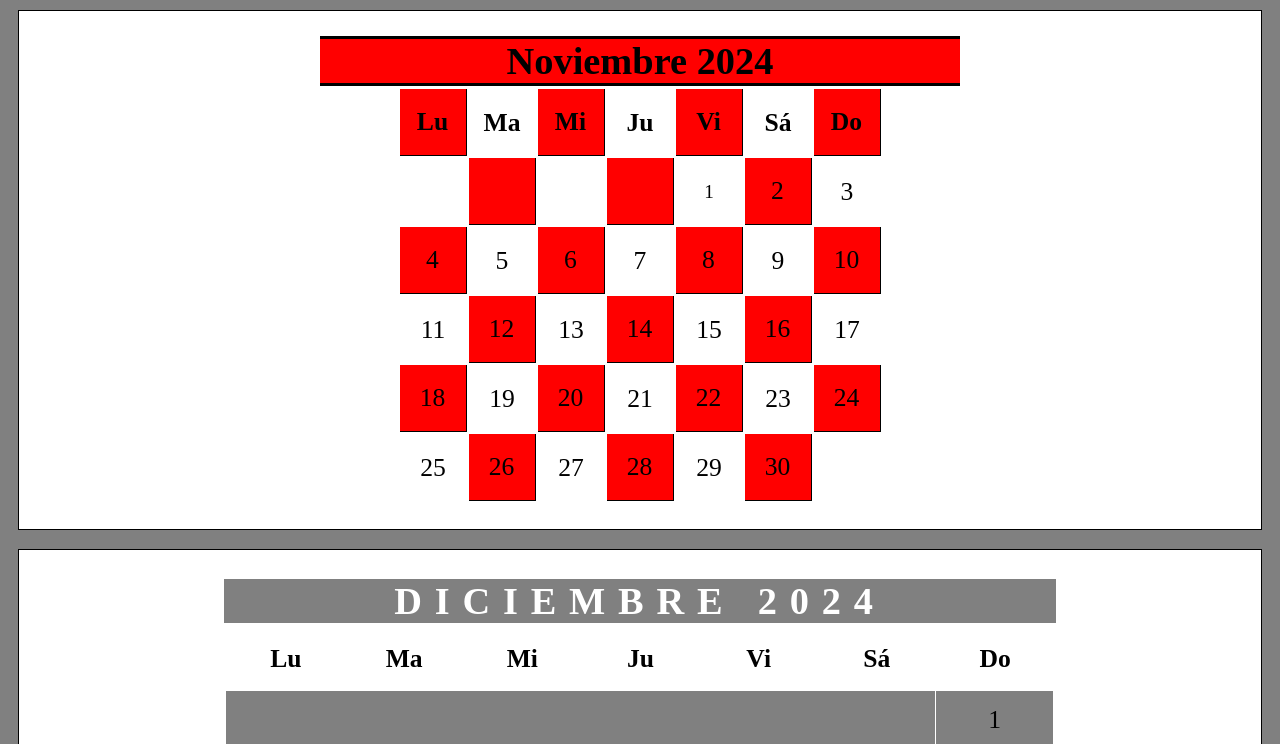
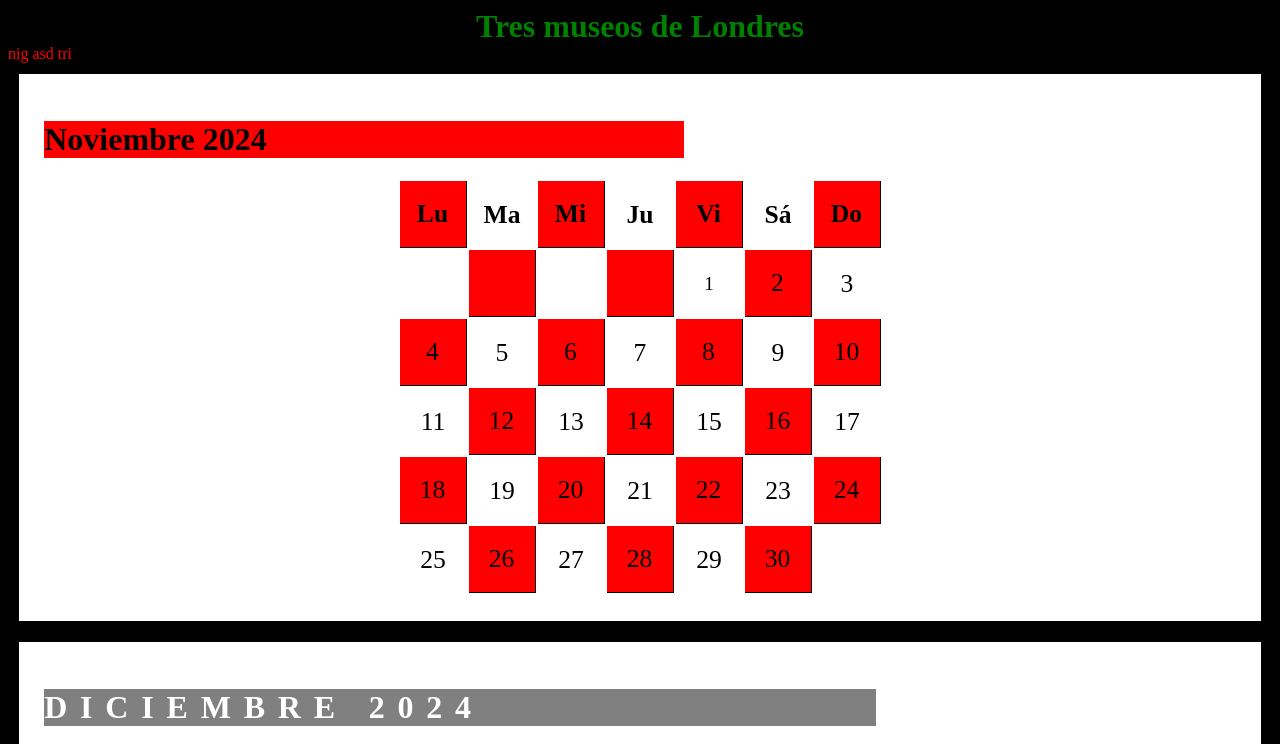
Before and after one commit to HighYitan/Design-of-Web-Interfaces, a plain HTML site: page 3. Refresco de CSS/British Museum/museum.html in a window 1280 px wide. Shown: the top 744 px of the page. Drawn offline with Linux system fonts and the light colour scheme.

Commit message:
'museum'

```diff
--- a/3. Refresco de CSS/British Museum/assets/css/styles.css
+++ b/3. Refresco de CSS/British Museum/assets/css/styles.css
@@ -1,5 +1,16 @@
 body{
-    background-color: gray;
+    background-color: black;
+}
+.titulo{
+    color:green;
+    text-align: center;
+    margin: 0;
+}
+span{
+    color: red;
+    text-align: center;
+    margin-left: auto;
+    margin-right: auto;
 }
 .calendario{
     background-color: white;
@@ -9,7 +20,7 @@ body{
 }
 .calendario:first-of-type{
     margin-bottom: 1.5vw;
-}
+}/*
 h1{
     font-size: 3vw;
     width: 50vw;
@@ -18,8 +29,7 @@ h1{
     border-bottom: 3px solid;
     margin: auto;
     margin-bottom: 0.1vw;
-
-}
+}*/
 #noviembre{
     background-color: red;
     width: 50vw;
--- a/3. Refresco de CSS/British Museum/museum.html
+++ b/3. Refresco de CSS/British Museum/museum.html
@@ -1,12 +1,16 @@
 <!DOCTYPE html>
-<html>
+<html lang="es-ES">
     <head>
-        <title>Calendario</title>
+        <title>British Museum</title>
         <meta charset="UTF-8">
         <meta name="viewport" content="width=device-width, initial-scale=1.0">
-        <link rel="stylesheet" href="./assets/css/styles.css"></link>
+        <link rel="stylesheet" href="./assets/css/styles.css">
     </head>
     <body>
+        <h1 class="titulo">Tres museos de Londres</h1>
+        <span>nig</span>
+        <span>asd</span>
+        <span>tri</span>
         <div class="calendario">
             <h1 id="noviembre">Noviembre 2024</h1>
             <table>
--- a/3. Refresco de CSS/Calendario/assets/css/styles.css
+++ b/3. Refresco de CSS/Calendario/assets/css/styles.css
@@ -18,7 +18,6 @@ h1{
     border-bottom: 3px solid;
     margin: auto;
     margin-bottom: 0.1vw;
-
 }
 #noviembre{
     background-color: red;
```
Also changed, not shown: 3. Refresco de CSS/Calendario/calendario.html (+2 -2 lines).
